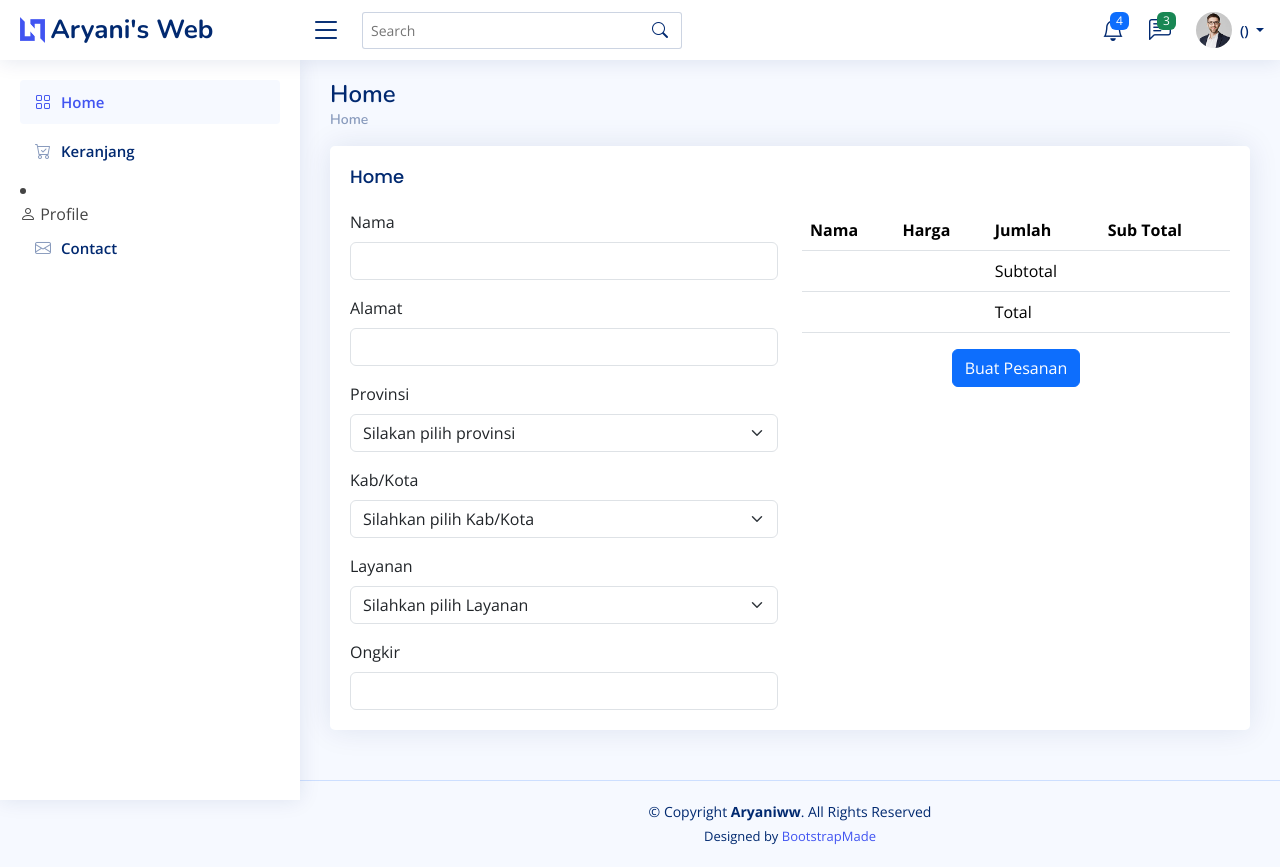
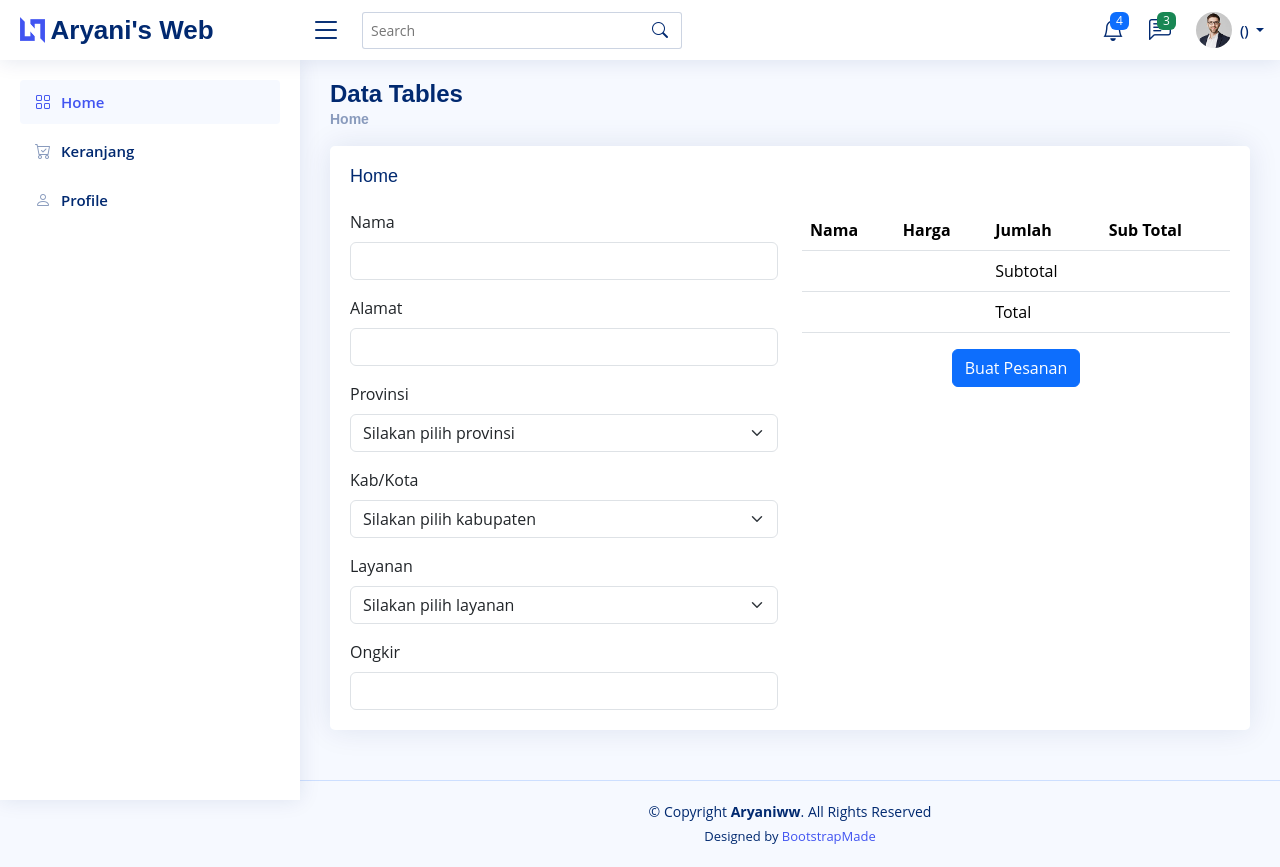
Before and after one commit to arnerda04/belajar-ci-tugas, a CodeIgniter 4 app: template app/Views/v_checkout.php in a window 1280 px wide. Run offline with PHP 8.4 and a stand-in for CodeIgniter, Linux system fonts and the light colour scheme; the template is opened without the code that fills it, so the values that code supplies are empty; some libraries are stand-ins or nearby versions.

```diff
--- a/app/Config/Routes.php
+++ b/app/Config/Routes.php
@@ -6,8 +6,8 @@ use CodeIgniter\Router\RouteCollection;
  * @var RouteCollection $routes
  */
 $routes->get('/', 'Home::index', ['filter' => 'redirectContact']);
-$routes->get('/produk', 'ProdukController::index');//
-$routes->get('/keranjang', 'TransaksiController::index');//
+//$routes->get('/produk', 'ProdukController::index');//
+//$routes->get('/keranjang', 'TransaksiController::index');//
 $routes->get('login', 'AuthController::login');
 $routes->post('login', 'AuthController::login');
 $routes->get('logout', 'AuthController::logout');
--- a/app/Controllers/TransaksiController.php
+++ b/app/Controllers/TransaksiController.php
@@ -75,7 +75,7 @@ class TransaksiController extends BaseController
         $data['items'] = $this->cart->contents();
         $data['total'] = $this->cart->total();
         $provinsi = $this->rajaongkir('province');
-				$data['provinsi'] = json_decode($provinsi)->rajaongkir->results;
+		$data['provinsi'] = json_decode($provinsi)->rajaongkir->results;
 
         return view('v_checkout', $data);
     }
--- a/app/Views/components/sidebar.php
+++ b/app/Views/components/sidebar.php
@@ -2,55 +2,48 @@
 <aside id="sidebar" class="sidebar">
 
     <ul class="sidebar-nav" id="sidebar-nav">
+
         <li class="nav-item">
-        <a class="nav-link <?php echo (uri_string() == '') ? " " : "collapsed" ?>" href="."> <!-- menyesuaikan route -->
+            <a class="nav-link <?php echo (uri_string() == '') ? "" : "collapsed" ?>" href=".">
                 <i class="bi bi-grid"></i>
                 <span>Home</span>
             </a>
-      </li><!-- End home Nav -->
-    </ul>
+        </li><!-- End Home Nav -->
 
-    <ul class="sidebar-nav" id="sidebar-nav">
         <li class="nav-item">
-        <a class="nav-link <?php echo (uri_string() == 'keranjang') ? " " : "collapsed" ?>" href="keranjang"> <!-- menyesuaikan route -->
+            <a class="nav-link <?php echo (uri_string() == 'keranjang') ? "" : "collapsed" ?>" href="keranjang">
                 <i class="bi bi-cart-check"></i>
                 <span>Keranjang</span>
             </a>
         </li><!-- End Keranjang Nav -->
-    </ul>
-
-    <!-- pengecekan kondisi role -->
         <?php
-    if (session()->get('role') == 'admin'){
+        if (session()->get('role') == 'admin') {
         ?>
-    <ul class="sidebar-nav" id="sidebar-nav">
             <li class="nav-item">
-        <a class="nav-link <?php echo (uri_string() == 'produk') ? " " : "collapsed" ?>" href="produk"> <!-- menyesuaikan route -->
+                <a class="nav-link <?php echo (uri_string() == 'produk') ? "" : "collapsed" ?>" href="produk">
                     <i class="bi bi-receipt"></i>
                     <span>Produk</span>
                 </a>
             </li><!-- End Produk Nav -->
         <?php
         }
+        if (session()->get('role') == 'admin') {
         ?>
-
+            <li class="nav-item">
+                <a class="nav-link <?php echo (uri_string() == 'contact') ? "" : "collapsed" ?>" href="contact">
+                    <i class="bi bi-envelope"></i>
+                    <span>Kontak</span>
+                </a>
+            </li><!-- End kontak Nav -->
+        <?php
+        }
+        ?>
         <li class="nav-item">
             <a class="nav-link <?php echo (uri_string() == 'profile') ? "" : "collapsed" ?>" href="profile">
                 <i class="bi bi-person"></i>
                 <span>Profile</span>
             </a>
         </li><!-- End Profile Nav -->
-
     </ul>
 
-    <ul class="sidebar-nav" id="sidebar-nav">
-      <li class="nav-item">
-          <a class="nav-link <?php echo (uri_string() == 'contact') ? " " : "collapsed" ?>" href="contact">
-            <i class="bi bi-envelope"></i>
-            <span>Contact</span>
-          </a>
-      </li>
-    </ul>
-
-
 </aside><!-- End Sidebar-->
--- a/app/Views/layout.php
+++ b/app/Views/layout.php
@@ -1,10 +1,9 @@
 <?php
-$hlm ="Home";
-if (uri_string() !=""){
-  $hlm =ucwords(uri_string());
+$hlm = "Home";
+if (uri_string() != "") {
+    $hlm = ucwords(uri_string());
 }
 ?>
-
 <!DOCTYPE html>
 <html lang="en">
 
@@ -12,29 +11,29 @@ if (uri_string() !=""){
     <meta charset="utf-8">
     <meta content="width=device-width, initial-scale=1.0" name="viewport">
 
-  <title>- Toko -<?php echo $hlm ?></title>
+    <title>- Toko - <?php echo $hlm ?></title>
     <meta content="" name="description">
     <meta content="" name="keywords">
 
     <!-- Favicons -->
-  <link href="<?php echo base_url()?>NiceAdmin/assets/img/favicon.png" rel="icon">
-  <link href="<?php echo base_url()?>NiceAdmin/assets/img/apple-touch-icon.png" rel="apple-touch-icon">
+    <link href="<?php echo base_url() ?>NiceAdmin/assets/img/favicon.png" rel="icon">
+    <link href="<?php echo base_url() ?>NiceAdmin/assets/img/apple-touch-icon.png" rel="apple-touch-icon">
 
     <!-- Google Fonts -->
-  <link href="https://fonts.gstatic.com" rel="preconnect">
-  <link href="https://fonts.googleapis.com/css?family=Open+Sans:300,300i,400,400i,600,600i,700,700i|Nunito:300,300i,400,400i,600,600i,700,700i|Poppins:300,300i,400,400i,500,500i,600,600i,700,700i" rel="stylesheet">
+    <link href="<?php echo base_url() ?>NiceAdmin/https://fonts.gstatic.com" rel="preconnect">
+    <link href="<?php echo base_url() ?>NiceAdmin/https://fonts.googleapis.com/css?family=Open+Sans:300,300i,400,400i,600,600i,700,700i|Nunito:300,300i,400,400i,600,600i,700,700i|Poppins:300,300i,400,400i,500,500i,600,600i,700,700i" rel="stylesheet">
 
     <!-- Vendor CSS Files -->
-  <link href="<?php echo base_url()?>NiceAdmin/assets/vendor/bootstrap/css/bootstrap.min.css" rel="stylesheet">
-  <link href="<?php echo base_url()?>NiceAdmin/assets/vendor/bootstrap-icons/bootstrap-icons.css" rel="stylesheet">
-  <link href="<?php echo base_url()?>NiceAdmin/assets/vendor/boxicons/css/boxicons.min.css" rel="stylesheet">
-  <link href="<?php echo base_url()?>NiceAdmin/assets/vendor/quill/quill.snow.css" rel="stylesheet">
-  <link href="<?php echo base_url()?>NiceAdmin/assets/vendor/quill/quill.bubble.css" rel="stylesheet">
-  <link href="<?php echo base_url()?>NiceAdmin/assets/vendor/remixicon/remixicon.css" rel="stylesheet">
-  <link href="<?php echo base_url()?>NiceAdmin/assets/vendor/simple-datatables/style.css" rel="stylesheet">
+    <link href="<?php echo base_url() ?>NiceAdmin/assets/vendor/bootstrap/css/bootstrap.min.css" rel="stylesheet">
+    <link href="<?php echo base_url() ?>NiceAdmin/assets/vendor/bootstrap-icons/bootstrap-icons.css" rel="stylesheet">
+    <link href="<?php echo base_url() ?>NiceAdmin/assets/vendor/boxicons/css/boxicons.min.css" rel="stylesheet">
+    <link href="<?php echo base_url() ?>NiceAdmin/assets/vendor/quill/quill.snow.css" rel="stylesheet">
+    <link href="<?php echo base_url() ?>NiceAdmin/assets/vendor/quill/quill.bubble.css" rel="stylesheet">
+    <link href="<?php echo base_url() ?>NiceAdmin/assets/vendor/remixicon/remixicon.css" rel="stylesheet">
+    <link href="<?php echo base_url() ?>NiceAdmin/assets/vendor/simple-datatables/style.css" rel="stylesheet">
 
     <!-- Template Main CSS File -->
-  <link href="<?php echo base_url()?>NiceAdmin/assets/css/style.css" rel="stylesheet">
+    <link href="<?php echo base_url() ?>NiceAdmin/assets/css/style.css" rel="stylesheet">
 
     <!-- =======================================================
   * Template Name: NiceAdmin
@@ -48,20 +47,20 @@ if (uri_string() !=""){
 <body>
 
     <?= $this->include('components/header') ?>
+
     <?= $this->include('components/sidebar') ?>
 
     <main id="main" class="main">
 
         <div class="pagetitle">
-      <h1><?php echo $hlm?> </h1>
+            <h1>Data Tables</h1>
             <nav>
                 <ol class="breadcrumb">
-          <li class="breadcrumb-item"><a href="index.html">Home</a></li>
+                    <li class="breadcrumb-item">Home</li>
                     <?php
-          if ($hlm != "Home"){
+                    if ($hlm != "Home") {
                     ?>
-              <li
-               class="breadcrumb-item"><?php echo $hlm?></li>
+                        <li class="breadcrumb-item"><?php echo $hlm ?></li>
                     <?php
                     }
                     ?>
@@ -77,7 +76,6 @@ if (uri_string() !=""){
                         <div class="card-body">
                             <h5 class="card-title"><?php echo $hlm ?></h5>
                             <?= $this->renderSection('content') ?>
-
                         </div>
                     </div>
 
@@ -87,13 +85,11 @@ if (uri_string() !=""){
 
     </main><!-- End #main -->
 
-  <!-- ======= Footer ======= -->
     <?= $this->include('components/footer') ?>
-  <!-- End Footer -->
 
     <a href="#" class="back-to-top d-flex align-items-center justify-content-center"><i class="bi bi-arrow-up-short"></i></a>
 
-  <script src="https://code.jquery.com/jquery-3.7.1.js"></script>
+    <script src="https://code.jquery.com/jquery-3.7.1.js "></script>
 
     <!-- Vendor JS Files -->
     <script src="<?php echo base_url()?>NiceAdmin/assets/vendor/apexcharts/apexcharts.min.js"></script>
@@ -108,6 +104,7 @@ if (uri_string() !=""){
     <!-- Template Main JS File -->
     <script src="<?php echo base_url()?>NiceAdmin/assets/js/main.js"></script>
     <?= $this->renderSection('script') ?>
+
 </body>
 
 </html>
--- a/app/Views/v_checkout.php
+++ b/app/Views/v_checkout.php
@@ -26,13 +26,13 @@
         <div class="col-12">
             <label for="kabkota" class="form-label">Kab/Kota</label>
             <select class="form-select" id="kabupaten">
-                <option>Silahkan pilih Kab/Kota</option>
+                <option>Silakan pilih kabupaten</option>
             </select>
         </div>
         <div class="col-12">
             <label for="layanan" class="form-label">Layanan</label>
             <select class="form-select" id="service">
-                <option>Silahkan pilih Layanan</option>
+                <option>Silakan pilih layanan</option>
             </select>
         </div>
         <div class="col-12">
@@ -111,7 +111,7 @@
                 },
                 dataType: 'json',
                 success: function(data) {
-                    //console.log(data);
+                    console.log(data);
                     var results = data["rajaongkir"]["results"];
                     for (var i = 0; i < results.length; i++) {
                         $("#kabupaten").append($('<option>', {
@@ -134,7 +134,7 @@
                 url: "<?= site_url('getcost') ?>",
                 type: 'GET',
                 data: {
-                    'origin': 399, //kode kota smg
+                    'origin': 399,
                     'destination': id_city,
                     'weight': 1000,
                     'courier': 'jne'
```
Lines whose indentation alone changed are shown as unchanged.
